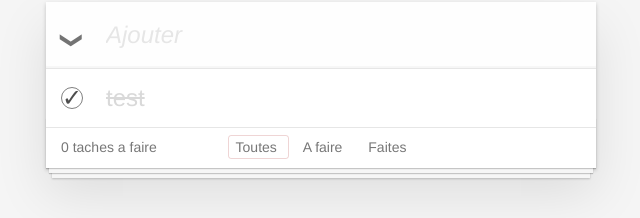
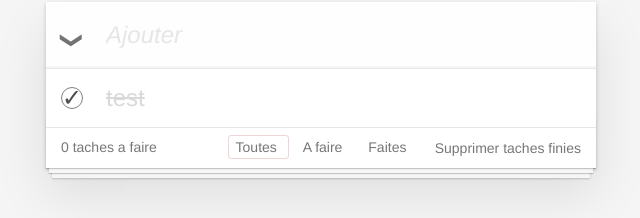
Before and after one commit to abauzac/vuejs-tutorial, a Vue app in the folder grafikart-todo/: page / in a window 1280 px wide. Both pictures are taken after a click on the checkbox 387 px from the left and 161 px from the top of the page. Shown: the part 128-346 px from the top of the page, without its empty margins (319-959 px from the left). Built offline with nearby package versions, Linux system fonts and the light colour scheme.

Commit message:
delete completed button

```diff
--- a/grafikart-todo/src/components/Todos.vue
+++ b/grafikart-todo/src/components/Todos.vue
@@ -13,11 +13,12 @@
                         <input type="checkbox" class="toggle__input" v-model="todo.completed"  :id="todo.labelid">
                         <label class="toggle" :for="todo.labelid"></label>
                         <div class="label">{{ todo.name }}</div>
+                        <button class="destroy" @click.prevent="deleteTodo(todo)"></button>
                     </div>
                 </li>
             </ul>
         </div>
-        <footer class="footer">
+        <footer class="footer" v-show="todos.length > 0">
             <span class="todo-count"><strong>{{ remaining }}</strong> taches a faire</span>
             <ul class="filters">
                 <li>
@@ -30,6 +31,7 @@
                     <a href="#" :class="{selected : filter === 'done'}" @click.prevent="filter = 'done'">Faites </a>
                 </li>
             </ul>
+            <button class="clear-completed" v-show="completed" @click.prevent="deleteCompleted">Supprimer taches finies</button>
         </footer>
     </section>
 </template>
@@ -64,6 +66,12 @@ export default {
             })
             this.newTodo = '';
         },
+        deleteTodo(todo){
+            this.todos = this.todos.filter(key => key !== todo)
+        },
+        deleteCompleted(){
+            this.todos = this.todos.filter(key => !key.completed)
+        },
 
     },
     computed: {
@@ -80,6 +88,9 @@ export default {
         remaining(){
             return this.todos.filter(todo => !todo.completed).length
         },
+        completed(){
+            return this.todos.filter(todo => todo.completed).length != 0;
+        },
         filteredTodos (){
             if(this.filter == 'todo'){
                 return this.todos.filter(todo => !todo.completed)
```
